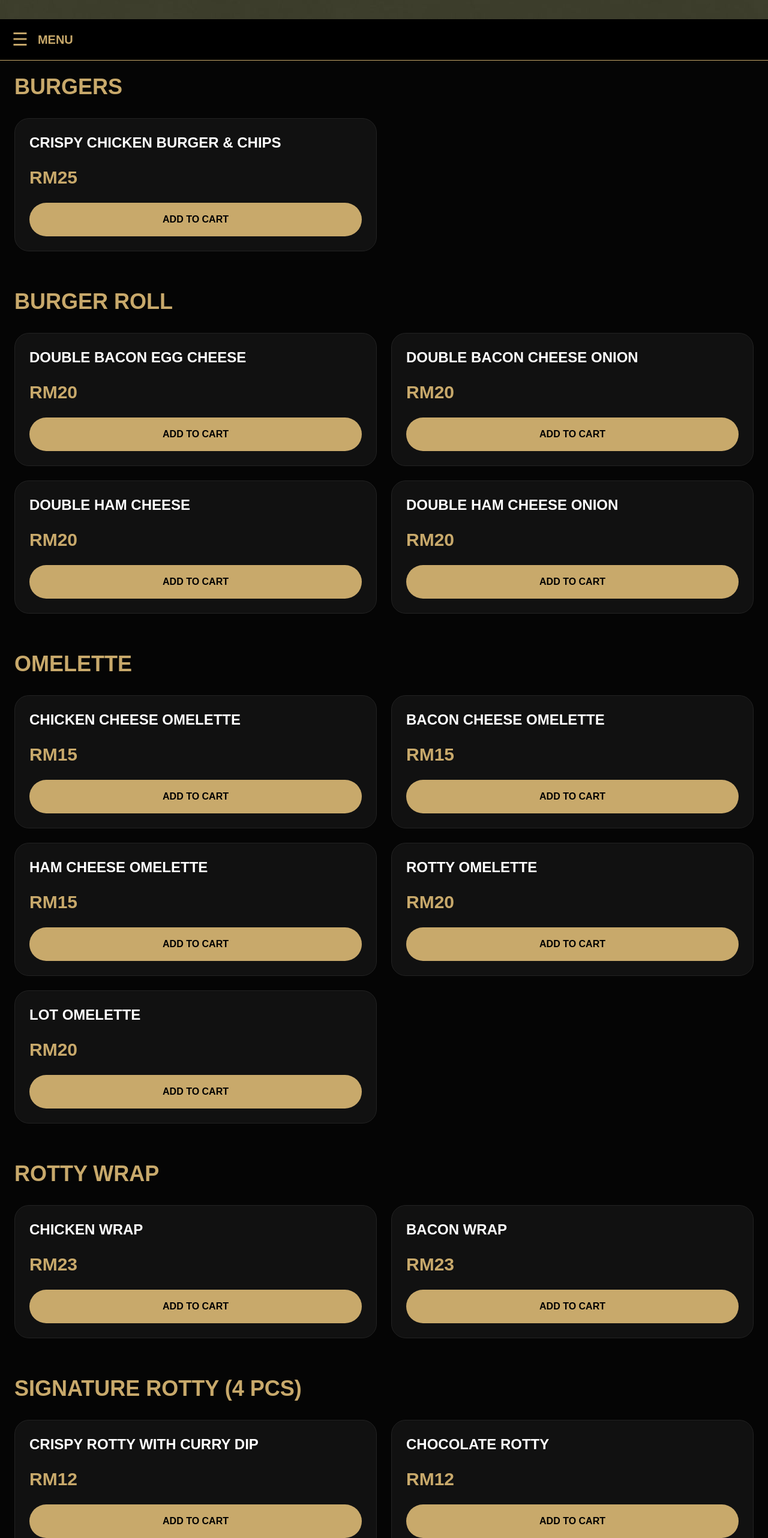
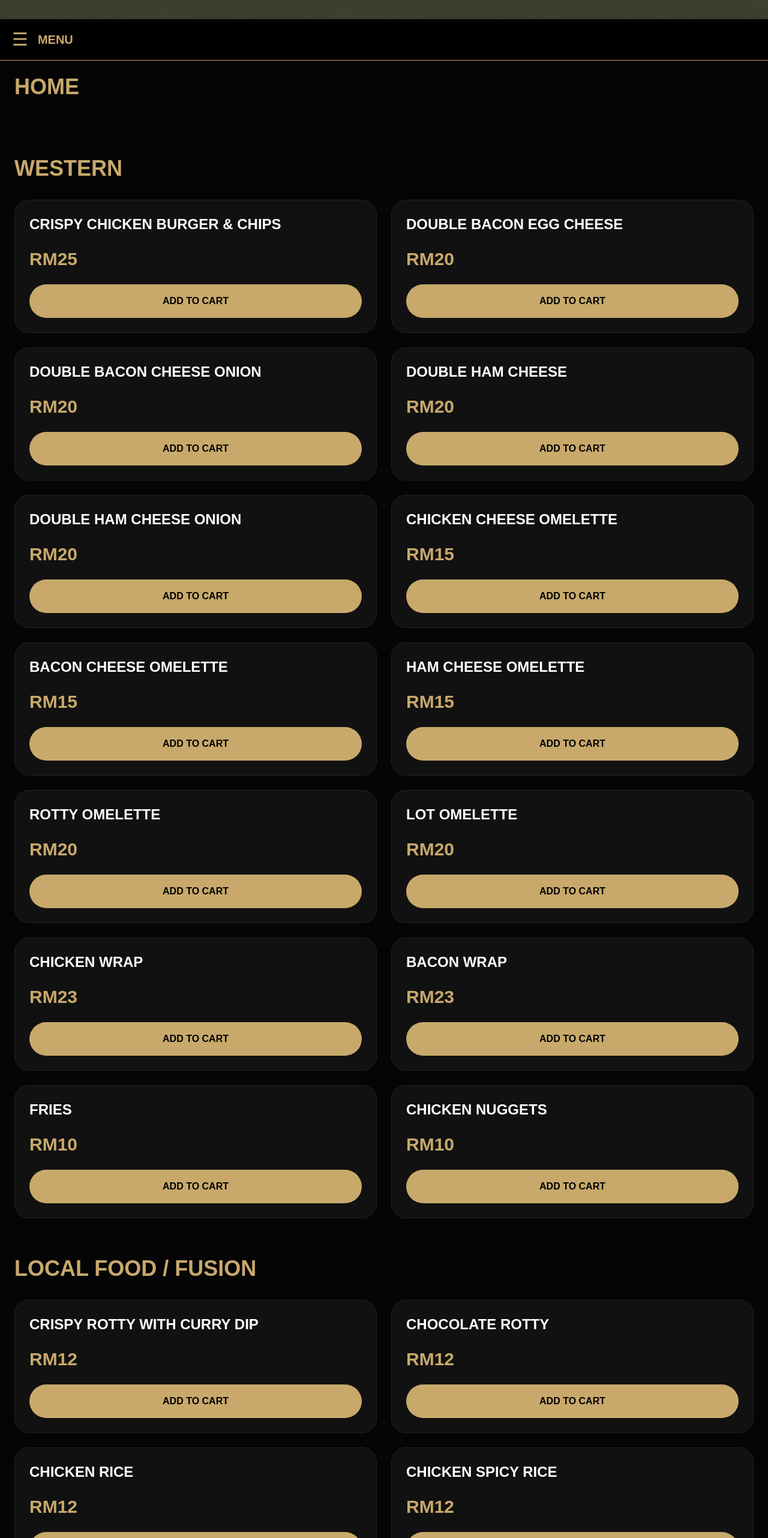
Before and after one commit to diveyaa16/mamasan-scorpion, a Next.js app: page / in a window 1280 px wide. Shown: the part 962-3526 px from the top of the page at 60% size. Built offline with nearby package versions, Linux system fonts and the light colour scheme.

Commit message:
merge food sidebar

```diff
--- a/app/page.tsx
+++ b/app/page.tsx
@@ -102,7 +102,13 @@ export default function Home() {
     }, 1200);
   }, []);
 
-  const categories = [...new Set(menuItems.map((item) => item.category))];
+  const categories = [
+    "Home",
+    "Western",
+    "Local Food / Fusion",
+    "Coffee",
+    "Non-Coffee",
+  ];
   const coffeeItems = menuItems.filter(
   (item) => item.category === "Coffee"
 );
@@ -267,6 +273,14 @@ const decreaseQty = (index: number) => {
 
               {menuItems
                 .filter((item) => {
+  if (category === "Western") {
+    return ["Burgers", "Burger Roll", "Omelette", "Rotty Wrap", "Snacks"].includes(item.category);
+  }
+
+  if (category === "Local Food / Fusion") {
+    return ["Signature Rotty (4 PCS)", "Fried Rice & Noodles"].includes(item.category);
+  }
+
   if (category === "Coffee") {
     return item.category === "Coffee";
   }
```
